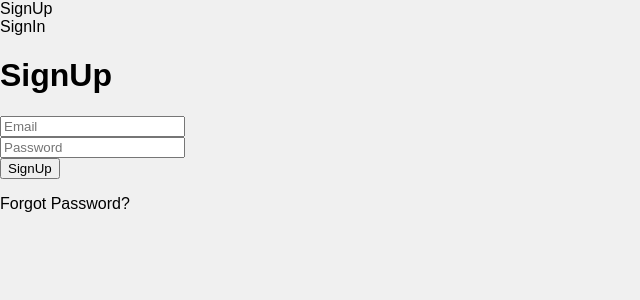
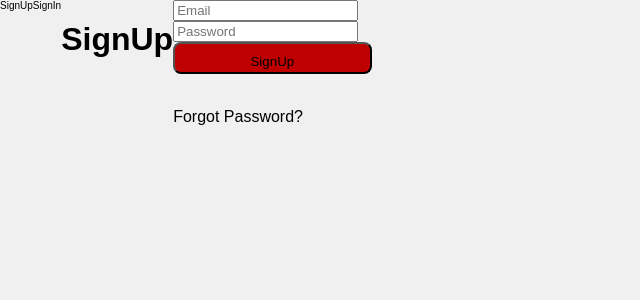
Before and after one commit to OnyxXs/ReactJSMovieFlux, a React (Create React App) app in the folder netflux/: page / in a window 1280 px wide. Shown: the top 300 px of the page, without its empty margins (0-640 px from the left). Built offline with nearby package versions, Linux system fonts and the light colour scheme.

Commit message:
css login

```diff
--- /dev/null
+++ b/netflux/src/pages/login/passwordLogin.css
@@ -0,0 +1,119 @@
+body {
+    overflow: hidden;
+    background-color: rgb(32, 32, 32);
+}
+
+.App {
+    display: flex;
+    flex-direction: row;
+    width: 100%;
+}
+
+.Leftbar {
+    display: flex;
+    width: 25vmax;
+    height: 55vmax;
+    padding: 0.625rem;
+    flex-direction: column;
+    gap: 0.5rem;
+    flex-shrink: 0;
+    background: rgb(57, 57, 57);
+    color: #FFF;
+}
+
+.row {
+    font-size: 10px;
+    display: flex;
+    flex-direction: row;
+    justify-content: space-around;
+
+}
+
+.row2 {
+    display: flex;
+    justify-content: center;
+    flex-direction: column;
+    align-items: center;
+}
+
+.overlay {
+    position: absolute;
+    top: 17%;
+    left: 28.7%;
+    width: 100%;
+    height: 100%;
+    z-index: 1;
+}
+
+.overlay img {
+    width: 70%;
+    height: 70%;
+    object-fit: cover;
+}
+
+.overlay-logo {
+    position: absolute;
+    top: 11%;
+    left: 7.8%;
+    z-index: 1;
+    object-fit: cover;
+}
+
+.overlay-logo img {
+    width: 30%;
+}
+
+#logoimg {
+    border-radius: 5%;
+}
+
+#inputMail {
+    width: 15vmax;
+    height: 3vmax;
+    display: flex;
+    flex-direction: column;
+    justify-content: center;
+    align-items: flex-start;
+    text-align: center;
+    gap: 8px;
+    align-self: stretch;
+    border-radius: 5px;
+}
+
+#inputPassword {
+    width: 15vmax;
+    height: 3vmax;
+    display: flex;
+    flex-direction: column;
+    justify-content: center;
+    align-items: flex-start;
+    text-align: center;
+    gap: 8px;
+    align-self: stretch;
+    border-radius: 5px;
+}
+
+#rightSpace {
+    margin-right: 10px;
+}
+
+#h1Sign {
+    margin-top: 20vmax;
+}
+
+button {
+    display: flex;
+    width: 20vmax;
+    height: 2.5vmax;
+    padding: 10px 24px;
+    justify-content: center;
+    width: 15.5vmax;
+    flex-shrink: 0;
+    border-radius: 8px;
+    background: #be0000;
+}
+
+#imagelock {
+    width: 100%;
+    z-index: -1;
+}
--- a/netflux/src/pages/login/registerAndLogin.tsx
+++ b/netflux/src/pages/login/registerAndLogin.tsx
@@ -6,6 +6,7 @@
 } from "firebase/auth";
 import { useNavigate } from "react-router-dom";
 import { doc, setDoc } from "firebase/firestore";
+import "./passwordLogin.css";
 
 function RegisterAndlogin() {
   const [login, setLogin] = useState(false);
```
